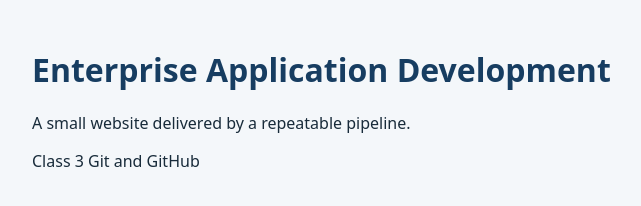
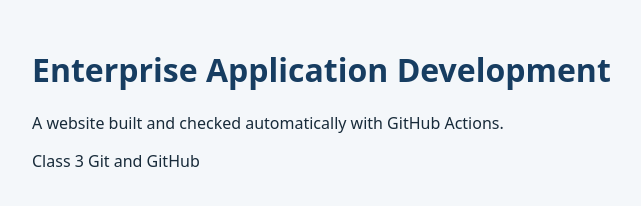
Before and after one commit to Hailey6632723/Lab3-Github, a plain HTML site: page src/index.html in a window 1280 px wide. Shown: the whole page, without its empty margins (208-849 px from the left). Drawn offline with Linux system fonts and the light colour scheme.

Commit message:
Update website message

```diff
--- a/src/index.html
+++ b/src/index.html
@@ -9,7 +9,7 @@
 <body>
   <main>
     <h1>Enterprise Application Development</h1>
-    <p id="message">A small website delivered by a repeatable pipeline.</p>
+    <p id="message">A website built and checked automatically with GitHub Actions.</p>
     <p>Class 3 Git and GitHub</p>
   </main>
 </body>
```
